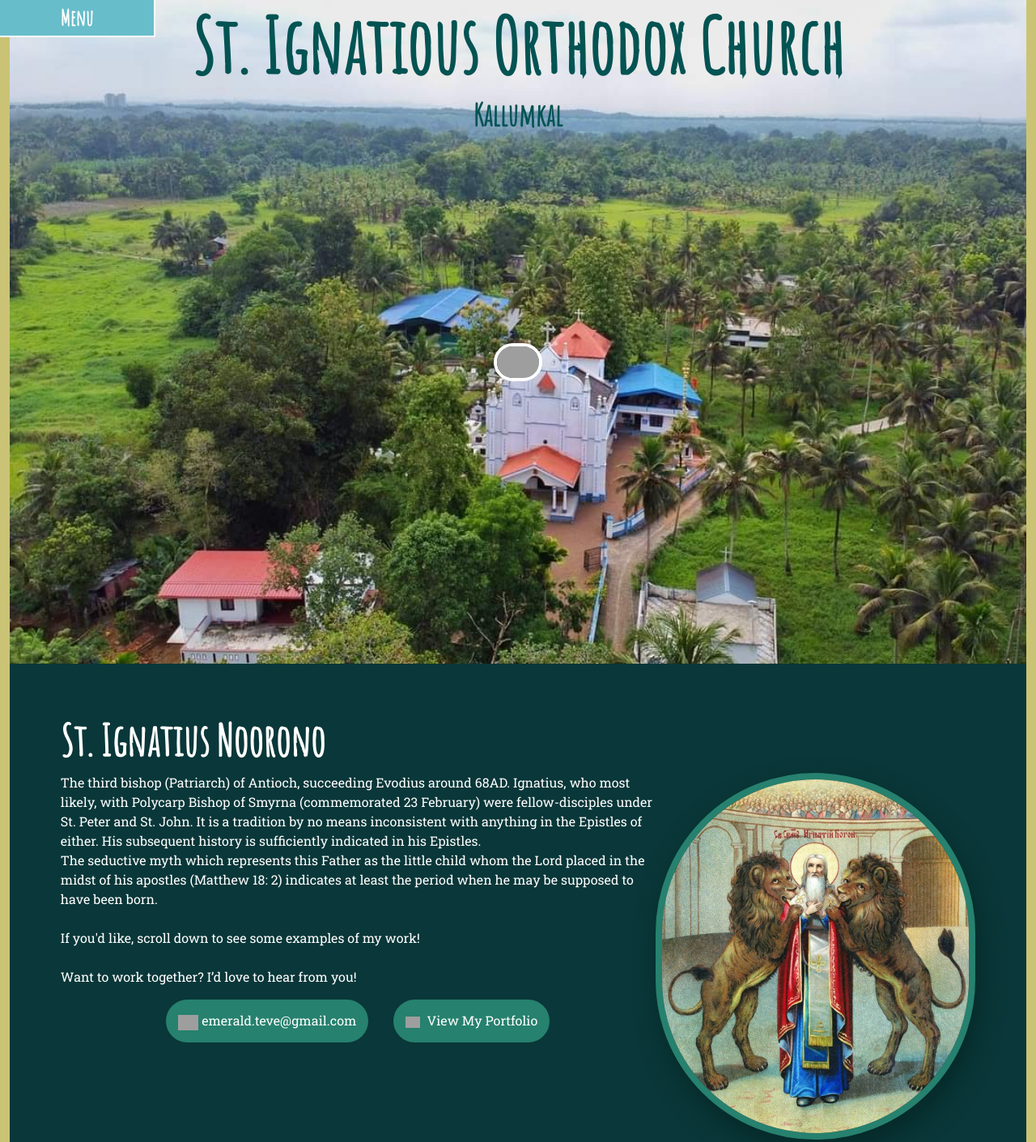
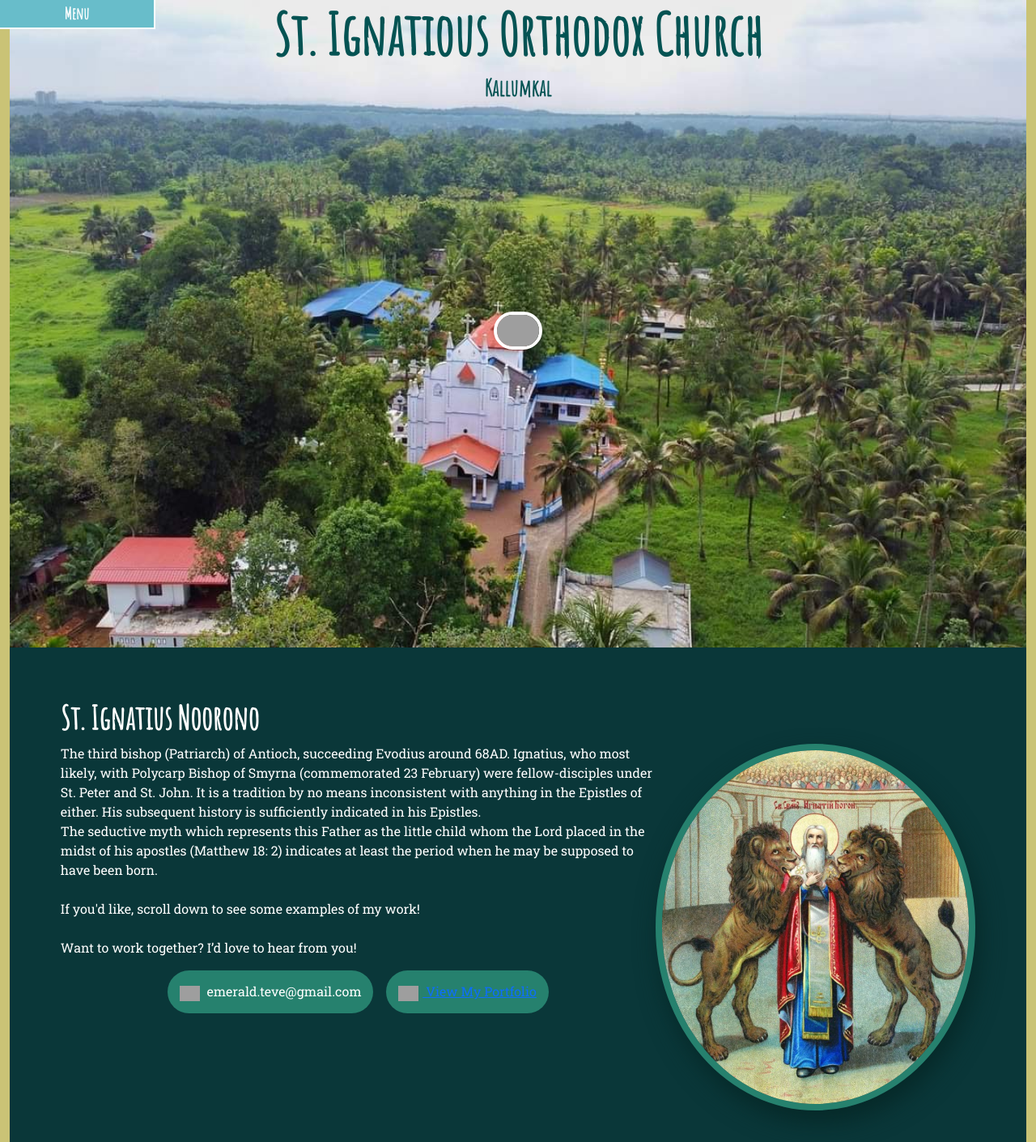
Before and after one commit to roshanjoseph21/st_ignatious_church, a plain HTML site: page index.html in a window 1280 px wide. Shown: the top 1411 px of the page at 81% size. Drawn offline with nearby package versions, Linux system fonts and the light colour scheme; grey boxes are pictures that could not be loaded.

Commit message:
removed vulns

```diff
--- a/style.css
+++ b/style.css
@@ -4,8 +4,7 @@ body {
     background-color: #cac376;
 }
 
-  /* BACK TO TOP BUTTON*/
-
+/* BACK TO TOP BUTTON */
 #btt {
     position: fixed;
     margin-bottom: 20px;
@@ -20,36 +19,29 @@ body {
 #btt:hover {
     margin-bottom: 25px;
     opacity: 1;
-    transition: margin-bottom 0.6s, opacity 0.6s;
 }
 
-
 /* WELCOME */
-
 #welcome {
     font-family: 'Amatic SC', cursive;
     color: #045353;
-    background: url("./images/skyview.jpg");
-    background-repeat: no-repeat;
-    background-size: cover;
-    height: 820px;
-    width: auto;
+    background: url("./images/skyview.jpg") no-repeat center center/cover;
+    height: 100vh;
+    text-align: center;
 }
 
 #welcome h1,
 #portfolio h1 {
-    font-size: 70pt;
+    font-size: 4.375rem;
     font-weight: bold;
 }
 
 #welcome h3,
 #portfolio h3 {
-    font-size: 28pt;
+    font-size: 1.75rem;
 }
 
-
 /* DOWN ARROW */
-
 #press {
     width: 60px;
     border: solid 4px white;
@@ -62,22 +54,18 @@ body {
     background-color: #5BC2B4;
     opacity: 0.8;
     margin-top: 21%;
-    transition: background-color 0.6s, opacity 0.6s, margin-top 1s;
 }
 
-
 /* ABOUT */
-
 #about {
     background-color: #0A3739;
-    padding: 5% 5% 5% 5%;
+    padding: 5%;
     height: 100vh;
-    width: auto;
 }
 
 #about h1 {
     font-family: 'Amatic SC', cursive;
-    font-size: 40pt;
+    font-size: 2.5rem;
     font-weight: bold;
     text-align: left;
 }
@@ -86,74 +74,54 @@ body {
     text-align: left;
 }
 
-  #about #email img {
-    text-align: left;
-    width: 25px;
+#email,
+#portScroll {
+    display: inline-block;
+    background-color: #26816E;
+    padding: 2%;
+    border-radius: 40px;
+    transition: box-shadow 0.5s, color 0.8s, background-color 0.5s;
+    cursor: pointer;
 }
 
-  #email {
-    background-color: #26816E;
-    padding: 2% 2% 2% 2%;
-    border-radius: 40px;
-    transition: box-shadow 0.5s, color 0.8s, background-color 0.5s;
-  }
-
-  #portScroll {
-    background-color: #26816E;
-    padding: 2% 2% 2% 2%;
-    border-radius: 40px;
-    margin-left: 2%;
-    transition: box-shadow 0.5s, color 0.8s, background-color 0.5s;
-  }
-
-  #about #portScroll img {
-    text-align: left;
+#email img,
+#portScroll img {
+    width: 25px;
+    vertical-align: middle;
     margin-right: 5px;
-    width: 18px;
-  }
-
-  #portScroll a,
-  #portScroll a:hover {
-    color: white;
-    text-decoration: none;
 }
 
 #email:hover,
 #portScroll:hover {
     box-shadow: 5px 15px 30px #062928;
     background-color: #1A616C;
-    transition: box-shadow 0.5s, color 0.8s, background-color 0.5s;
-    cursor: pointer;
 }
 
 #self img {
     width: 35%;
     float: right;
     border: solid 8px #26816E;
-    border-radius: 2000px;
+    border-radius: 50%;
     box-shadow: 5px 15px 30px #062928;
 }
 
-
 /* PORTFOLIO */
-
 #portfolio {
     font-family: 'Amatic SC', cursive;
     background-color: #68BDCA;
-    text-decoration: none;
     color: white;
-    padding: 5% 5% 5% 5%;
-    width: auto;
+    padding: 5%;
     height: 100vh;
 }
 
 #portfolio h3 {
     font-family: 'Roboto Slab', serif;
-    font-size: 15pt;
+    font-size: 1rem;
 }
 
 #port img {
-    width: 500px;
+    width: 100%;
+    max-width: 500px;
     opacity: 0.5;
     transition: opacity 0.5s, box-shadow 0.5s;
 }
@@ -161,15 +129,12 @@ body {
 #port img:hover {
     opacity: 1;
     box-shadow: 0px 10px 50px #406D91;
-    transition: opacity 0.5s, box-shadow 0.5s;
 }
 
-
 /* NAV */
-
 #openmenu {
     font-family: 'Amatic SC', cursive;
-    font-size: 20pt;
+    font-size: 1.25rem;
     background-color: #68BDCA;
     border-bottom: solid 2px white;
     border-right: solid 2px white;
@@ -184,87 +149,56 @@ body {
 
 #openmenu:hover {
     width: 15%;
-    transition: width 0.5s;
     cursor: pointer;
 }
 
 .overlay {
-    /* Height & width depends on how you want to reveal the overlay (see JS below) */
     height: 100%;
     width: 0;
     position: fixed;
-    /* Stay in place */
     z-index: 1;
-    /* Sit on top */
     left: 0;
     top: 0;
-    background-color: rgb(0, 0, 0);
-    /* Black fallback color */
     background-color: rgba(0, 0, 0, 0.9);
-    /* Black w/opacity */
     overflow-x: hidden;
-    /* Disable horizontal scroll */
     transition: 0.5s;
-    /* 0.5 second transition effect to slide in or slide down the overlay (height or width, depending on reveal) */
 }
-
-
-  /* Position the content inside the overlay */
 
 .overlay-content {
     position: relative;
     top: 25%;
-    /* 25% from the top */
     width: 100%;
-    /* 100% width */
     text-align: center;
-    /* Centered text/links */
     margin-top: 30px;
-    /* 30px top margin to avoid conflict with the close button on smaller screens */
 }
-
-
-  /* The navigation links inside the overlay */
 
 .overlay a {
     padding: 8px;
     text-decoration: none;
-    font-size: 36px;
+    font-size: 2.25rem;
     color: #818181;
     display: block;
-    /* Display block instead of inline */
-    transition: 0.3s;
-    /* Transition effects on hover (color) */
+    transition: color 0.3s;
 }
-
-
-  /* When you mouse over the navigation links, change their color */
 
 .overlay a:hover,
 .overlay a:focus {
     color: #f1f1f1;
 }
 
-
-  /* Position the close button (top right corner) */
-
 .closebtn {
     position: absolute;
     top: 20px;
     right: 45px;
-    font-size: 60px !important;
-    /* Override the font-size specified earlier (36px) for all navigation links */
+    font-size: 3.75rem;
 }
-
-
-  /* When the height of the screen is less than 450 pixels, change the font-size of the links and position the close button again, so they don't overlap */
 
 @media screen and (max-height: 450px) {
     .overlay a {
-      font-size: 20px
+        font-size: 1.25rem;
     }
     .closebtn {
-      font-size: 40px !important;
+        font-size: 2.5rem;
         top: 15px;
         right: 35px;
     }
```
Lines whose indentation alone changed are shown as unchanged.
